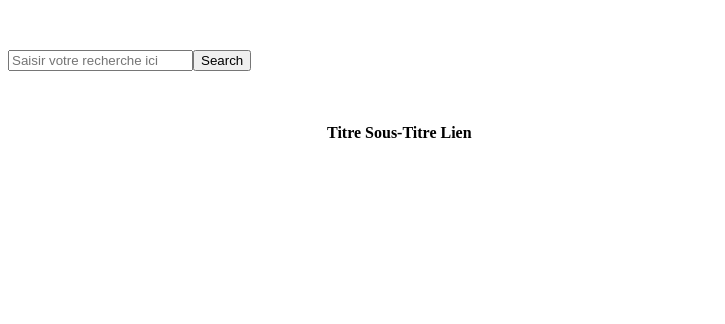
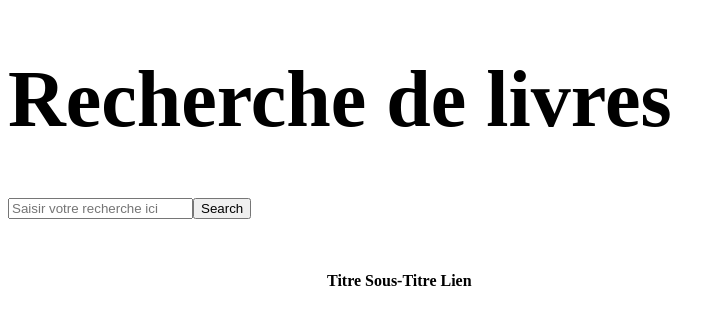
Before and after one commit to kevin-car/Bunid-app, a React (Create React App) app: page / in a window 1280 px wide. Shown: the top 324 px of the page, without its empty margins (0-725 px from the left). Built offline with nearby package versions, Linux system fonts and the light colour scheme.

Commit message:
ajout du titre principal

```diff
--- a/src/container/pageMain.css
+++ b/src/container/pageMain.css
@@ -2,3 +2,8 @@
     margin-bottom: 50px;
     margin-top: 50px;
 }
+
+.titrePrincipal {
+    font-size: 5rem;
+    font-weight: bolder;
+}
--- a/src/container/pageMain.js
+++ b/src/container/pageMain.js
@@ -52,6 +52,7 @@ class PageMain extends React.Component {
 
         return(
                 <>
+                <h1 className='titrePrincipal text-center m-5 text-primary h1'> Recherche de livres </h1>
                     <div className="d-flex  pl-5 pageMain justify-content-center">
                         <input className="justify-content-center me-sm-2" type="text" placeholder="Saisir votre recherche ici"  onChange={(e) => this.handleChange(e)}/>
                         <button className="btn btn-secondary my-2 my-sm-0"  onClick={this.research}>Search</button>
```
